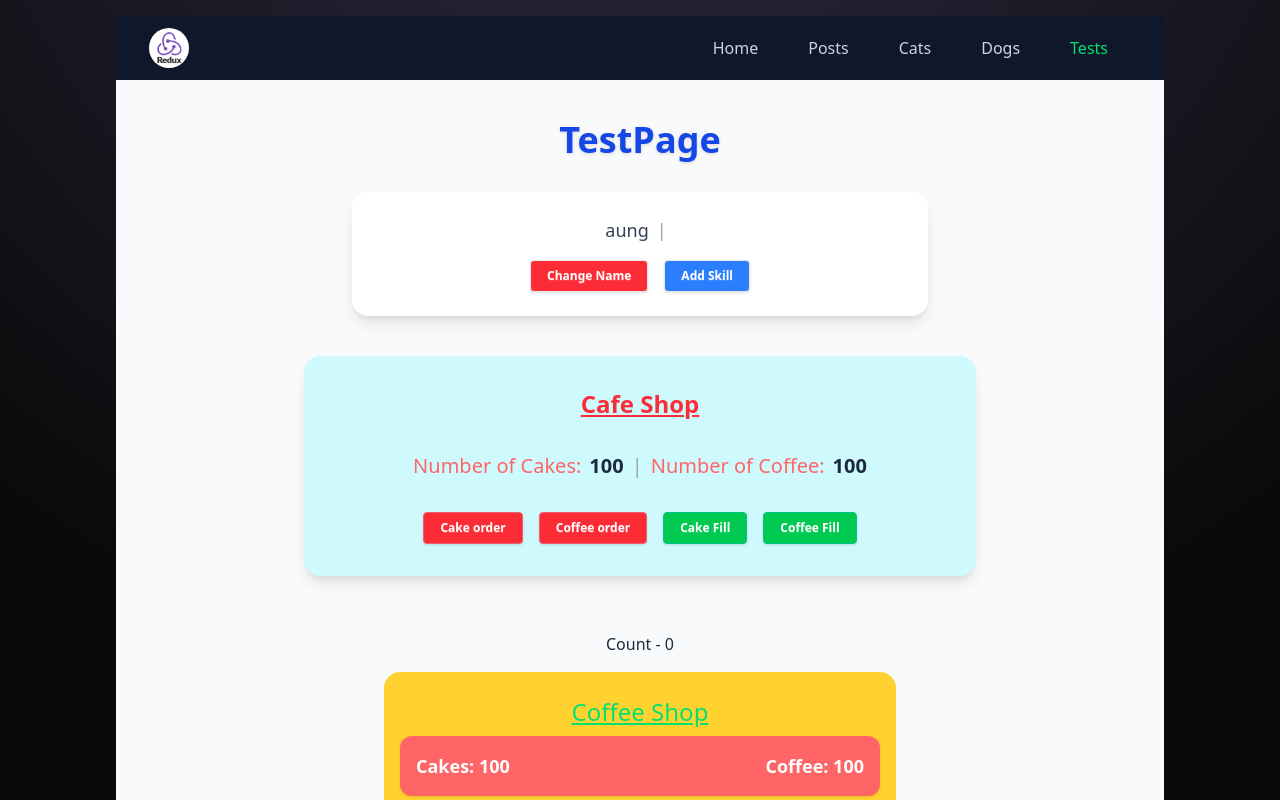
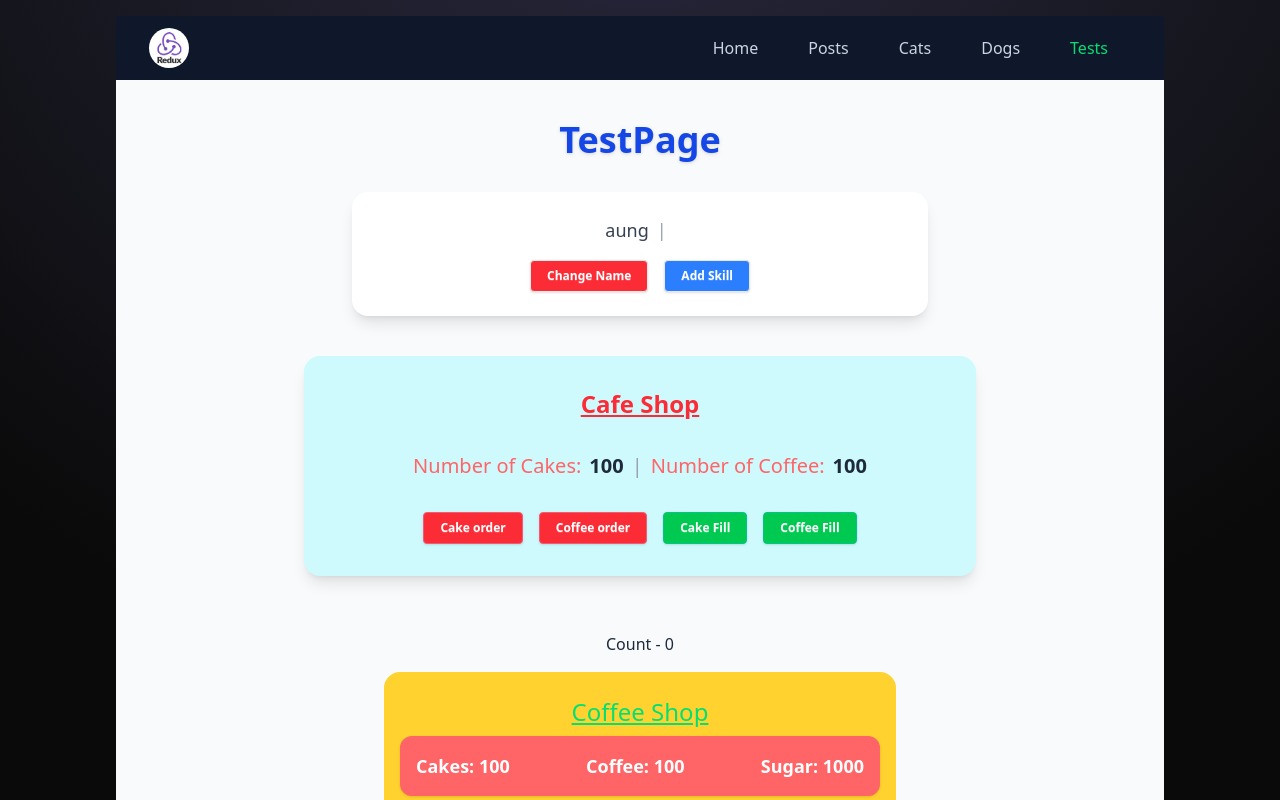
Before and after one commit to aungNyeinChan93/react_redux-toolkit_04, a React (Vite) app: page /tests in a window 1280 px wide. Shown: the top 800 px of the page. Built offline with nearby package versions, Linux system fonts and the light colour scheme; no server answers.

Commit message:
test: usecase for extraReducers

```diff
--- /dev/null
+++ b/src/feature/sugar/sugarSlice.js
@@ -0,0 +1,18 @@
+import { createSlice } from "@reduxjs/toolkit";
+import { orderCoffee } from "../cafe/cafeSlice";
+
+const sugarSlice = createSlice({
+    name: 'sugar',
+    initialState: {
+        sugar: 1000,
+    },
+    reducers: {},
+    extraReducers: (builder) => {
+        builder.addCase(orderCoffee, (state) => {
+            state.sugar = state.sugar - 2;
+        })
+    }
+});
+
+
+export default sugarSlice;
--- a/src/pages/TestPage.jsx
+++ b/src/pages/TestPage.jsx
@@ -16,6 +16,8 @@ const TestPage = () => {
   const { testState, testDispatch } = useTestReducer();
 
   const { count } = useSelector((store) => store.counter);
+
+  const { sugar } = useSelector((store) => store.sugar);
 
   const {
     cakes: myCakes,
@@ -117,6 +119,7 @@ const TestPage = () => {
         <div className="flex justify-between items-center p-4 bg-red-400 rounded-xl shadow text-white font-semibold text-lg">
           <span>Cakes: {myCakes}</span>
           <span>Coffee: {myCoffees}</span>
+          <span>Sugar: {sugar}</span>
         </div>
         <div className="flex justify-between items-center my-4">
           <button className="btn btn-sm" onClick={() => dispatch(orderCake(1))}>
--- a/src/store.js
+++ b/src/store.js
@@ -7,6 +7,7 @@ import catsSlice from './feature/cats/catsSlice';
 import dogsSlice from './feature/dogs/dogsSlice';
 import cafeSlice from './feature/cafe/cafeSlice';
 import logger from 'redux-logger';
+import sugarSlice from './feature/sugar/sugarSlice';
 
 export const store = configureStore({
     reducer: {
@@ -16,7 +17,8 @@ export const store = configureStore({
         posts: postsSlice.reducer,
         cats: catsSlice.reducer,
         dogs: dogsSlice.reducer,
-        cafe: cafeSlice.reducer
+        cafe: cafeSlice.reducer,
+        sugar: sugarSlice.reducer
     },
     middleware: (getDefaultMiddleware) => {
         return getDefaultMiddleware().concat(logger)
```
